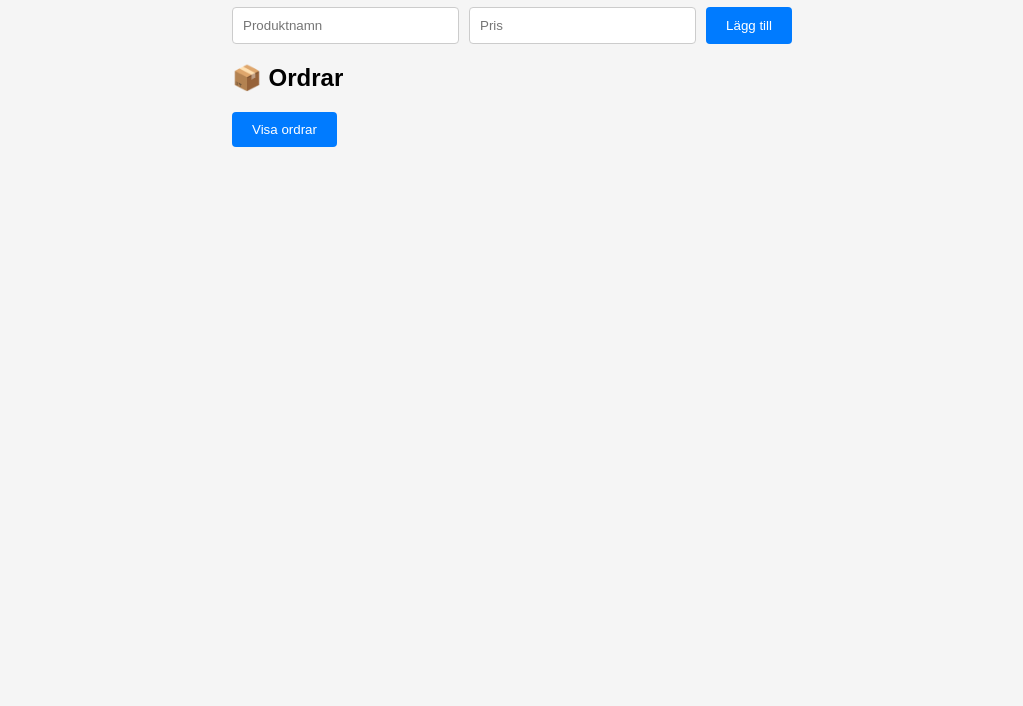
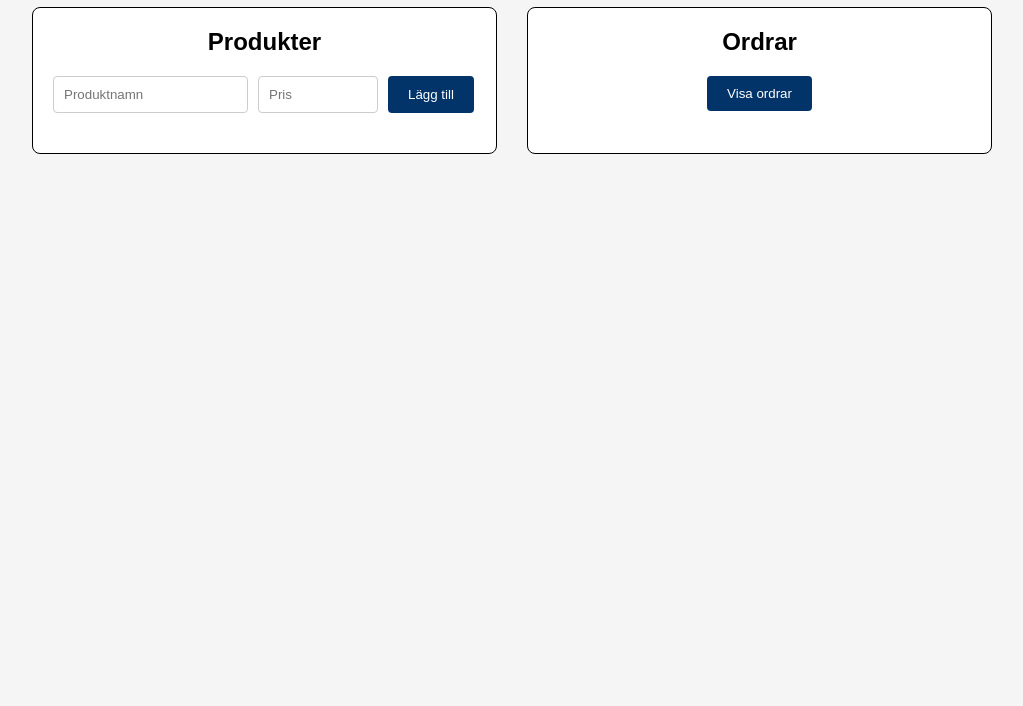
Before and after one commit to lisalodin/inl-mning1, a website built with Vite: page frontend/index.html in a window 1280 px wide. Shown: the part 94-800 px from the top of the page, without its empty margins (128-1151 px from the left). Built offline with nearby package versions, Linux system fonts and the light colour scheme; files whose address does not match are found by name.

Commit message:
cleaning up and improving css design

```diff
--- a/frontend/index.html
+++ b/frontend/index.html
@@ -8,17 +8,25 @@
   <body>
     <div id="app">
       <h1>🛒 Webshop</h1>
-
+      <div class="container">
+        <div class="products-section">
+          <h2>Produkter</h2>
           <form id="product-form">
           <input type="text" id="name" placeholder="Produktnamn" required />
           <input type="number" id="price" placeholder="Pris" required />
           <button type="submit">Lägg till</button>
           </form>
+          <div id="product-list"></div>
+        </div>
 
-      <div id="product-list"></div>
-      <h2>📦 Ordrar</h2>
+        <div class="orders-section">
+          <h2>Ordrar</h2>
           <button id="load-orders">Visa ordrar</button>
-<div id="order-list"></div>
+          <div id="order-list">
+            <div class="order-placeholder"></div>
+          </div>
+        </div>
+      </div>
     </div>
     <script type="module" src="/src/main.ts"></script>
   </body>
--- a/frontend/src/style.css
+++ b/frontend/src/style.css
@@ -4,7 +4,7 @@
 }
 
 body {
-    max-width: 600px;
+    max-width: 1000px;
     margin: 0 auto;
     padding: 20px;
     background: #f5f5f5;
@@ -14,14 +14,56 @@ h1 {
     text-align: center;
 }
 
+h2 {
+    margin-top: 0;
+    text-align: center;
+}
+
+/* Kolumners layout */
+.container {
+    display: flex;
+    gap: 30px;
+    justify-content: center;
+}
+
+.products-section {
+    width: 600px;
+    border: 1px solid #000000;
+    border-radius: 8px;
+    padding: 20px;
+    background: white;
+}
+
+.orders-section {
+    width: 600px;
+    text-align: center;
+    border: 1px solid #000000;
+    border-radius: 8px;
+    padding: 20px;
+    background: white;
+}
+
+#order-list {
+    text-align: left;
+}
+
 form {
     display: flex;
     gap: 10px;
     margin-bottom: 20px;
+    width: 100%;
 }
 
-input {
-    flex: 1;
+input[id="name"] {
+    width: 195px;
+    padding: 10px;
+    border: 1px solid #ccc;
+    border-radius: 4px;
+}
+
+input[id="price"] {
+    width: 120px;
+    flex: none;
     padding: 10px;
     border: 1px solid #ccc;
     border-radius: 4px;
@@ -29,7 +71,7 @@ input {
 
 button {
     padding: 10px 20px;
-    background: #007bff;
+    background: #02346a;
     color: white;
     border: none;
     border-radius: 4px;
@@ -37,9 +79,14 @@ button {
 }
 
 button:hover {
-    background: #0056b3;
+    background: #025bba;
 }
 
+#load-orders {
+    margin-bottom: 20px;
+}
+
+/* Produkter */
 .product {
     display: flex;
     justify-content: space-between;
@@ -48,13 +95,38 @@ button:hover {
     padding: 15px;
     margin-bottom: 10px;
     border-radius: 4px;
-    box-shadow: 0 1px 3px rgba(0,0,0,0.1);
+    box-shadow: 0 3px 3px rgba(0,0,0,0.1);
 }
 
 .product button {
-    background: #dc3545;
+    background: #921e29;
 }
 
 .product button:hover {
-    background: #c82333;
+    background: #ce2939;
 }
+
+/* Ordrar */
+.order {
+    display: flex;
+    justify-content: space-between;
+    align-items: center;
+    background: white;
+    width: 400px;
+    padding: 15px;
+    border-radius: 4px;
+    box-shadow: 0 3px 3px rgba(0,0,0,0.1);
+}
+
+.order button {
+    background: #921e29;
+}
+
+.order button:hover {
+    background: #ce2939;
+}
+
+.order-placeholder {
+    width: 400px;
+    height: 1px;
+}
```
Also changed, not shown: backend/src/controllers/orderController.mts, backend/src/routes/orderRouter.mts, backend/src/routes/productRouter.mts. Lines whose indentation alone changed are shown as unchanged.
